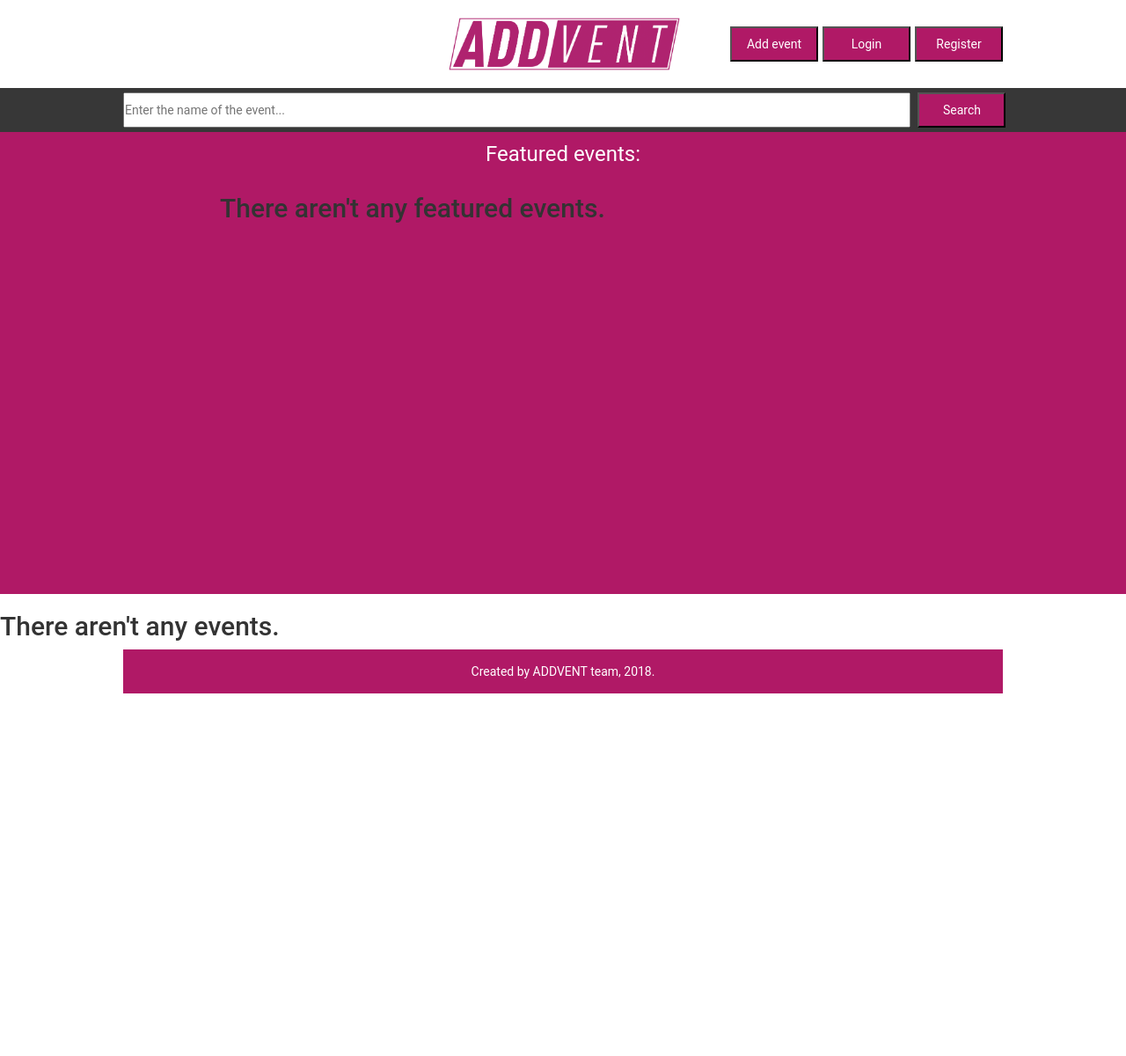
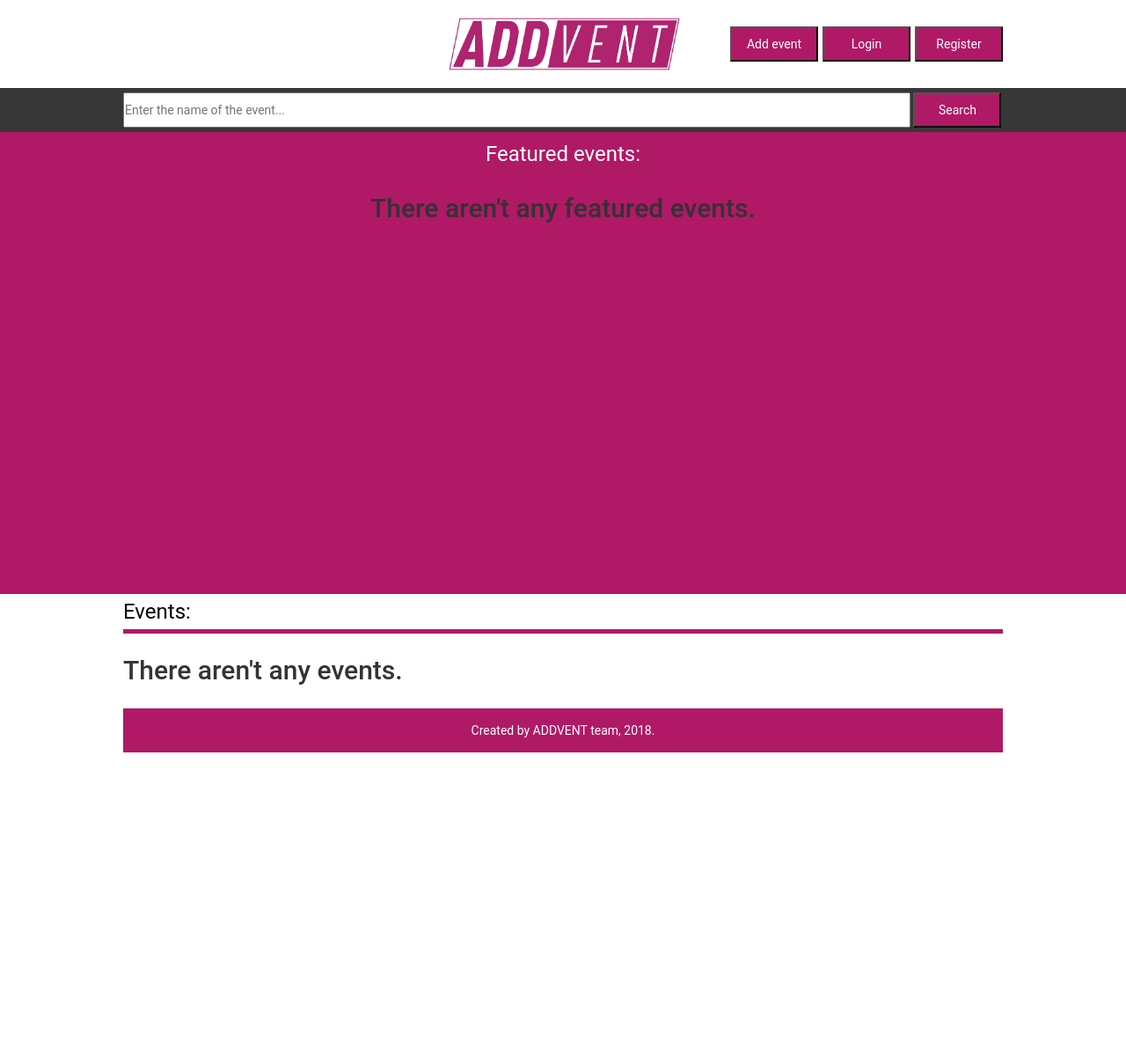
Before and after one commit to Nammath/ADDVENT, a Django app: page / in a window 1280 px wide. Shown: the whole page at 88% size. Run offline with Django 3.2, Linux system fonts and the light colour scheme; a user stored in the database is signed in; some libraries are stand-ins or nearby versions.

Commit message:
Version with updated templates.

```diff
--- a/user/static/user/style.css
+++ b/user/static/user/style.css
@@ -3,6 +3,10 @@
     margin: 0;
     padding: 0;
     font-family: 'Roboto', sans-serif;
+}
+body
+{
+    min-width: 480px;
 }
 
 /* CSS rules for header container and its elements.*/
@@ -34,6 +38,23 @@
     background: #b01966;
     color: white;
 }
+#header_buttons
+{
+    float: right;
+    width: 315px;
+    height: 40px;
+    margin-right: 0px;
+}
+#header_user_data
+{
+    width: 1000px;
+    height: 25px;
+    margin-bottom: 5px;
+    margin-left: calc((100% - 1000px) / 2);
+    background: #b01966;
+    text-align: center;
+    line-height: 25px;
+}
 
 /* CSS rules for searchbar container and its elements. */
 #crawler_container
@@ -54,7 +75,6 @@
     width: 100px;
     height: 40px;
     margin-top: 5px;
-    margin-left: 5px;
     background: #b01966;
     color: white;
 }
@@ -110,6 +130,13 @@
     text-align: center;
     line-height: 25px;
 }
+#featured_events_message
+{
+    width: 780px;
+    height: 450px;
+    margin-left: calc((100% - 780px) / 2);
+    text-align: center;
+}
 
 #contents_categorized
 {
@@ -155,7 +182,7 @@
     height: 155px;
 }
 
-/* CSS ruler for footer container and its contents. */
+/* CSS rules for footer container and its contents. */
 #footer_container
 {
     width: 1000px;
@@ -179,3 +206,121 @@
     background: #b01966;
     color: white;
 }
+
+@media (min-width: 480px) and (max-width: 1080px)
+{
+/* CSS rules for header container and its elements.*/
+#header_container
+{
+    height: 150px;
+}
+#header_bar
+{
+    width: 100%;
+    height: 100%;
+    margin-left: 0px;
+}
+#header_logo
+{
+    margin-left: calc((100% - 260px) / 2);
+}
+.header_button
+{
+    float: none;
+    margin-top: 0px;
+    margin-left: 0px;
+}
+#header_buttons
+{
+    width: 310px;
+    margin-top: 20px;
+    margin-right: calc((100% - 310px) / 2);
+}
+#header_user_data
+{
+    width: calc(100% - 10px);
+    height: 25px;
+    margin-bottom: 5px;
+    margin-left: 5px;
+}
+
+/* CSS rules for searchbar container and its elements. */
+#crawler_container
+{
+    width: 100%;
+    height: 50px;
+    background: #373737;
+}
+#crawler_input
+{
+    width: calc(100% - 115px);
+    height: 40px;
+    margin-top: 5px;
+    margin-left: 5px;
+}
+#crawler_button
+{
+    width: 100px;
+    height: 40px;
+    margin-top: 5px;
+    background: #b01966;
+    color: white;
+}
+
+/* CSS rules for contents containter and its elements. */
+#featured_events
+{
+    width: 630px;
+    height: 350px;
+    margin-left: calc((100% - 630px) / 2);
+}
+.featured_events_photo
+{
+    width: 200px;
+    height: 300px;
+}
+.featured_events_data
+{
+    width: 200px;
+    height: 50px;
+}
+#featured_events_message
+{
+    width: 630px;
+    height: 350px;
+    margin-left: calc((100% - 630px) / 2);
+    text-align: center;
+}
+
+#contents_categorized
+{
+    width: 100%;
+    background: white;
+}
+.categorized_header
+{
+    width: calc(100% - 10px);
+    margin-left: 5px;
+}
+.header_underliner
+{
+    width: calc(100% - 10px);
+}
+.categorized_events
+{
+    width: calc(100% - 10px);
+    margin-left: 5px;
+}
+.categorized_events_data
+{
+    width: calc(100% - 110px);
+    height: 155px;
+}
+
+/* CSS rules for footer container and its contents. */
+#footer_container
+{
+    width: calc(100% - 10px);
+    margin-left: 5px;
+}
+}
--- a/user/templates/user/base.html
+++ b/user/templates/user/base.html
@@ -17,17 +17,15 @@
     <div id="header_container">
         <div id="header_bar">
             <img id="header_logo" src="{% static 'user/addvent_logo.png' %}" onclick="location.href='/';">
+            <div id="header_buttons">
                 <button class="header_button" onclick="location.href = '{% url "user:register" %}';">Register</button>
                 {% if user.is_authenticated %}
                     <button class="header_button" onclick="location.href='{% url "user:logout" %}';">Logout</button>
                 {% else %}
                     <button class="header_button" onclick="location.href='{% url "user:login" %}';">Login</button>
                 {% endif %}
-
-
-
-
                 <button class="header_button" onclick="location.href = '{% url "user:event-add" %}';">Add event</button>
+            </div>
         </div>
     </div>
     {% block body %}
--- a/user/templates/user/event_form.html
+++ b/user/templates/user/event_form.html
@@ -17,6 +17,10 @@
         </form>
     </div>
     {% else %}
-        <p>You need to log in first</p>
+        <div id="event_container">
+            <p id="event_warning">
+                You need to log in first.
+            </p>
+        </div>
     {% endif %}
 {% endblock %}
--- a/user/templates/user/index.html
+++ b/user/templates/user/index.html
@@ -1,7 +1,11 @@
 {% extends 'user/base.html' %}
 
 {% block body %}
-    {{ user.get_username }}
+    {% if user.is_authenticated %}
+        <div id="header_user_data">
+            Logged as: {{ user.get_username }}.
+        </div>
+    {% endif %}
     <div id="crawler_container">
         <input id="crawler_input" type="text" name="crawler" placeholder="Enter the name of the event...">
         <button id="crawler_button">Search</button>
@@ -23,7 +27,9 @@
                         </div>
                     {% endfor %}
                 {% else %}
-                    <h2>There aren't any featured events.</h2>
+                    <div id="featured_events_message">
+                        <h2>There aren't any featured events.</h2>
+                    </div>
                 {% endif %}
             </div>
         </div>
@@ -45,7 +51,17 @@
             </div>
         </div>
         {% else %}
-            <h2>There aren't any events.</h2>
+
+            <div id="contents_categorized">
+            <div class="categorized_header">
+                Events:
+                <div class="header_underliner">
+                </div>
+            </div>
+            <div class="categorized_events">
+                <h2>There aren't any events.</h2>
+            </div>
+        </div>
         {% endif %}
     <div>
 
```
Also changed, not shown: user/static/user/detail.css (+22 -0 lines), user/static/user/event.css (+16 -0 lines), user/static/user/register.css (+9 -0 lines), db.sqlite3. Lines whose indentation alone changed are shown as unchanged.
